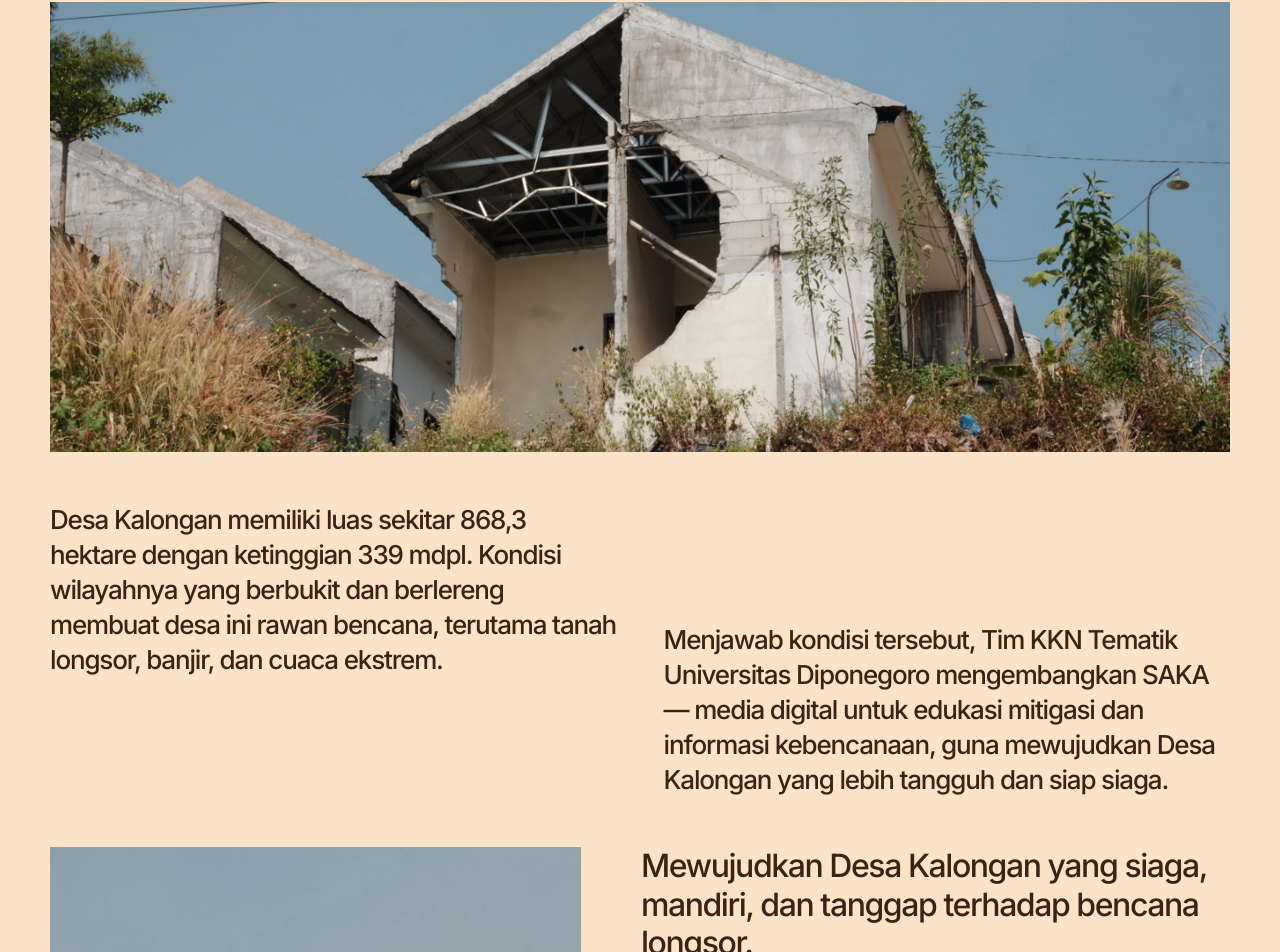
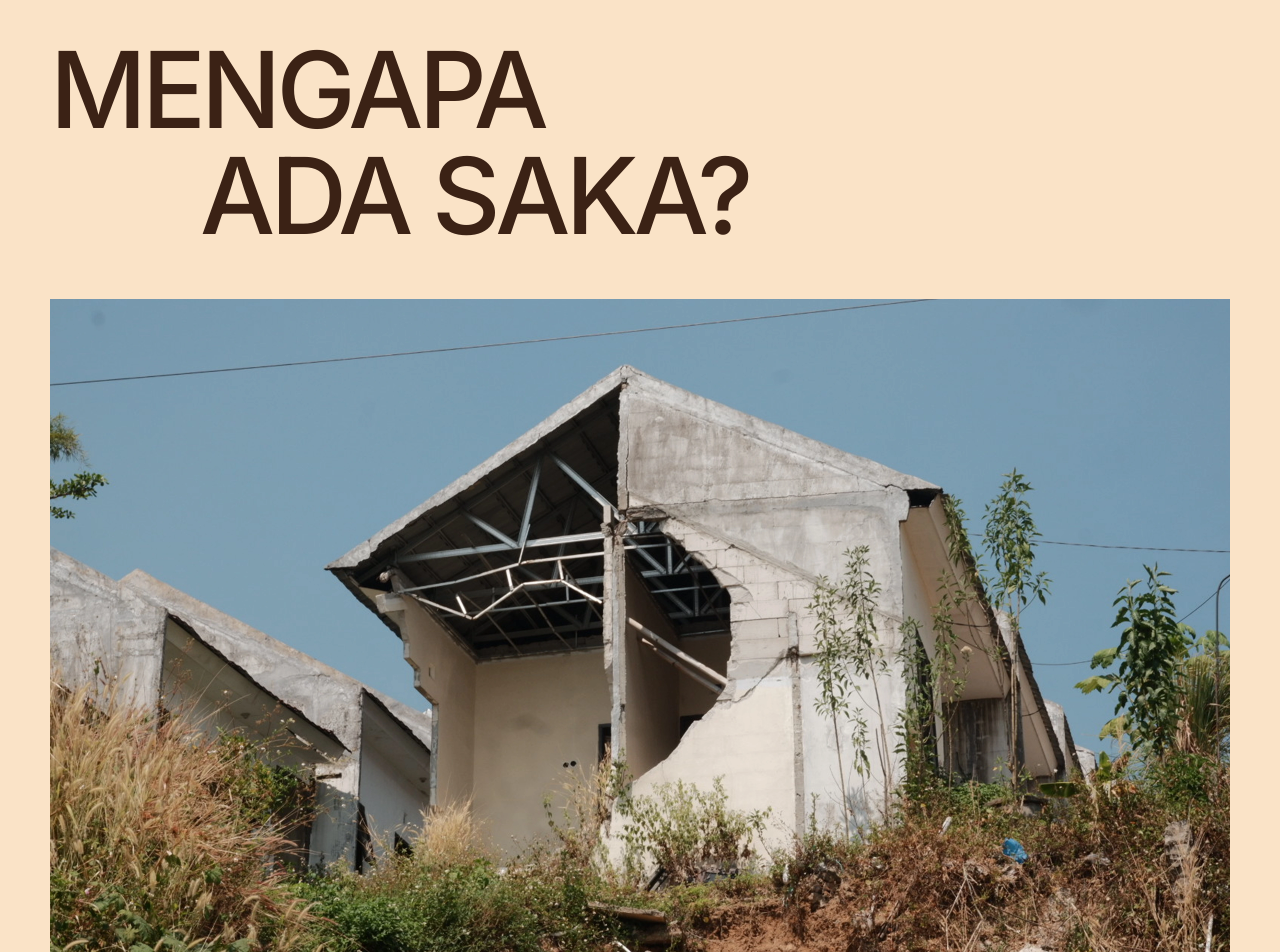
Before and after one commit to Celllzzz/SAKA-SiagaBencanaKalongan, a Next.js app: page /tentang in a window 1280 px wide. Shown: the part 1708-2660 px from the top of the page. Built offline with nearby package versions, Linux system fonts and the light colour scheme.

Commit message:
feat(tentang): adjust about-content-section typography and layout to exactly match figma
- fixed typography sizes and font weights

- adjusted image dimensions to exact figma sizes

- refactored paragraphs layout into staggered vertical stack

- aligned KKN logo exactly to bottom edge of image

```diff
--- a/src/components/tentang/about-content-section.tsx
+++ b/src/components/tentang/about-content-section.tsx
@@ -9,7 +9,7 @@ export function AboutContentSection() {
         <div className="relative flex flex-col w-full mb-[50px] xl:mb-[80px]">
           {/* Text & Label Container */}
           <div className="flex flex-col xl:flex-row justify-between items-start w-full relative z-10">
-            <h2 className="font-[Inter] font-medium text-[24px] md:text-[28px] xl:text-[36px] leading-[1.3] xl:leading-[1.2] tracking-[-0.045em] max-w-[800px] xl:max-w-[900px]">
+            <h2 className="font-[Inter] font-medium text-[24px] md:text-[28px] xl:text-[46px] leading-[1.3] xl:leading-[1.14] tracking-[-0.045em] max-w-[800px] xl:max-w-[954px]">
               <span className="font-bold">SAKA</span> hadir untuk membantu warga Desa Kalongan mengenali risiko longsor di sekitar tempat tinggal mereka, mengetahui langkah yang harus diambil sebelum dan saat bencana terjadi, serta menyiapkan diri dengan lebih baik lewat panduan yang mudah dipahami
             </h2>
             <span className="font-[Inter] font-semibold text-[14px] xl:text-[16px] leading-none tracking-[-0.09em] xl:text-right shrink-0 mt-[20px] xl:mt-[10px] xl:absolute xl:right-0 xl:top-[10px] uppercase">
@@ -18,7 +18,7 @@ export function AboutContentSection() {
           </div>
 
           {/* Image */}
-          <div className="relative w-full xl:w-[600px] h-[250px] md:h-[350px] xl:h-[350px] overflow-hidden mt-[30px] xl:mt-[40px] xl:self-end z-0">
+          <div className="relative w-full xl:w-[854px] h-[250px] md:h-[350px] xl:h-[480px] overflow-hidden mt-[30px] xl:mt-[40px] xl:self-end z-0">
             <Image
               src="/assets/about/section1.webp"
               alt="Pohon di Desa Kalongan"
@@ -32,16 +32,16 @@ export function AboutContentSection() {
         <div className="flex flex-col w-full mb-[50px] xl:mb-[50px]">
           {/* Title */}
           <div className="flex flex-col w-full mb-[30px] xl:mb-[50px]">
-            <h2 className="font-[Inter] font-medium text-[36px] md:text-[56px] xl:text-[72px] leading-[1] tracking-[-0.045em]">
+            <h2 className="font-[Inter] font-medium text-[36px] md:text-[56px] xl:text-[106px] leading-none tracking-[-0.045em]">
               MENGAPA
             </h2>
-            <h2 className="font-[Inter] font-medium text-[36px] md:text-[56px] xl:text-[72px] leading-[1] tracking-[-0.045em] xl:ml-[150px]">
+            <h2 className="font-[Inter] font-medium text-[36px] md:text-[56px] xl:text-[106px] leading-none tracking-[-0.045em] xl:ml-[150px]">
               ADA SAKA?
             </h2>
           </div>
 
           {/* Panorama Image */}
-          <div className="relative w-full h-[200px] md:h-[350px] xl:h-[450px] overflow-hidden mb-[30px] xl:mb-[50px]">
+          <div className="relative w-full h-[200px] md:h-[350px] xl:h-[654px] overflow-hidden mb-[30px] xl:mb-[50px]">
             <Image
               src="/assets/about/section2.webp"
               alt="Kondisi wilayah rawan longsor"
@@ -51,20 +51,20 @@ export function AboutContentSection() {
           </div>
 
           {/* Paragraphs (Staggered diagonally on desktop) */}
-          <div className="flex flex-col xl:flex-row justify-between w-full gap-[30px] xl:gap-0">
-            <p className="font-[Inter] font-medium text-[16px] md:text-[20px] xl:text-[26px] leading-[1.4] xl:leading-[1.35] tracking-[-0.045em] xl:w-[48%]">
+          <div className="flex flex-col w-full gap-[30px] xl:gap-[50px]">
+            <p className="font-[Inter] font-medium text-[16px] md:text-[20px] xl:text-[30px] leading-[1.4] xl:leading-[1.35] tracking-[-0.045em] xl:w-[761px]">
               Desa Kalongan memiliki luas sekitar 868,3 hektare dengan ketinggian 339 mdpl. Kondisi wilayahnya yang berbukit dan berlereng membuat desa ini rawan bencana, terutama tanah longsor, banjir, dan cuaca ekstrem.
             </p>
-            <p className="font-[Inter] font-medium text-[16px] md:text-[20px] xl:text-[26px] leading-[1.4] xl:leading-[1.35] tracking-[-0.045em] xl:w-[48%] xl:mt-[120px]">
+            <p className="font-[Inter] font-medium text-[16px] md:text-[20px] xl:text-[30px] leading-[1.4] xl:leading-[1.35] tracking-[-0.045em] xl:w-[670px] xl:self-end">
               Menjawab kondisi tersebut, Tim KKN Tematik Universitas Diponegoro mengembangkan SAKA — media digital untuk edukasi mitigasi dan informasi kebencanaan, guna mewujudkan Desa Kalongan yang lebih tangguh dan siap siaga.
             </p>
           </div>
         </div>
 
         {/* Sub-bagian 3: Visi & Misi */}
-        <div className="flex flex-col xl:flex-row justify-between items-stretch w-full gap-[30px] xl:gap-[60px]">
+        <div className="flex flex-col xl:flex-row justify-between items-stretch w-full gap-[30px] xl:gap-[50px]">
           {/* Left Image */}
-          <div className="relative w-full xl:w-[45%] min-h-[300px] md:min-h-[450px] xl:min-h-0 overflow-hidden shrink-0">
+          <div className="relative w-full xl:w-[620px] h-[300px] md:h-[450px] xl:h-[775px] overflow-hidden shrink-0">
             <Image
               src="/assets/home/foto_footer.webp"
               alt="Tebing rawan longsor"
@@ -74,13 +74,13 @@ export function AboutContentSection() {
           </div>
 
           {/* Right Content */}
-          <div className="flex flex-col w-full xl:w-[50%]">
+          <div className="flex flex-col w-full xl:w-[670px] shrink-0">
             <div className="flex flex-col gap-[20px] xl:gap-[30px]">
-              <h3 className="font-[Inter] font-medium text-[20px] md:text-[28px] xl:text-[32px] leading-[1.3] xl:leading-[1.2] tracking-[-0.045em] mt-0">
+              <h3 className="font-[Inter] font-medium text-[20px] md:text-[28px] xl:text-[46px] leading-[1.3] xl:leading-[1.14] tracking-[-0.045em] mt-0">
                 Mewujudkan Desa Kalongan yang siaga, mandiri, dan tanggap terhadap bencana longsor.
               </h3>
 
-              <ul className="flex flex-col gap-2 font-[Inter] font-medium text-[14px] md:text-[18px] xl:text-[18px] leading-[1.4] xl:leading-[1.35] tracking-[-0.045em] list-disc pl-6 marker:text-[#3B2215]">
+              <ul className="flex flex-col gap-2 font-[Inter] font-medium text-[14px] md:text-[18px] xl:text-[29px] leading-[1.4] xl:leading-[1.25] tracking-[-0.045em] list-disc pl-6 marker:text-[#3B2215]">
                 <li>Menyediakan pemetaan wilayah rawan bencana yang mudah dipahami</li>
                 <li>Membekali warga dengan prosedur mitigasi yang jelas dan aplikatif</li>
                 <li>Mendorong kesiapsiagaan mandiri lewat panduan tas siaga bencana</li>
@@ -90,7 +90,7 @@ export function AboutContentSection() {
             </div>
 
             {/* KKN Logo */}
-            <div className="relative w-[200px] xl:w-[350px] h-[85px] xl:h-[150px] mt-[40px] xl:mt-[50px] self-center">
+            <div className="relative w-[200px] xl:w-[294px] h-[85px] xl:h-[125px] mt-[40px] xl:mt-auto self-center">
               <Image
                 src="/logo/logo_kkn.png"
                 alt="Logo KKN Desa Kalongan"
```
